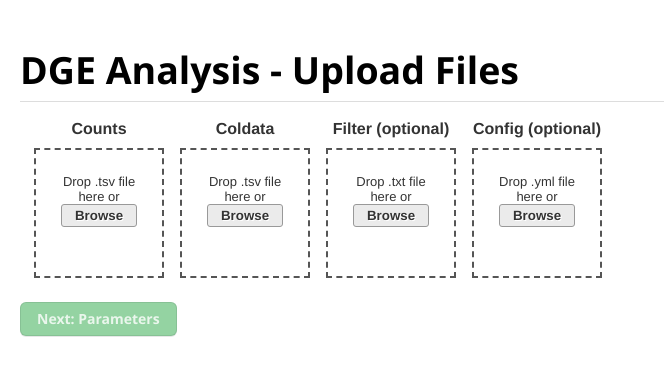
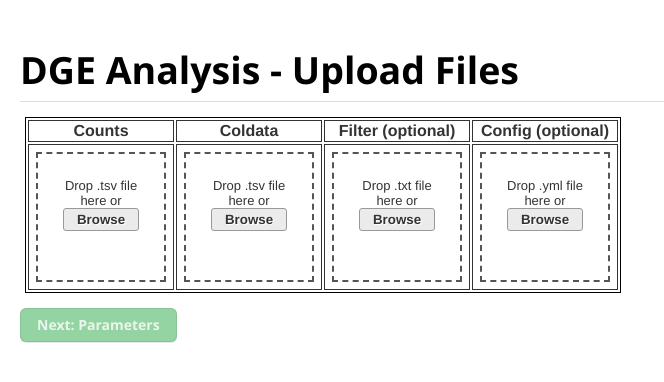
Before and after one commit to fogg-lab/gene-platform, a Flask app: template webapp/templates/uploads_form.html in a window 1280 px wide. Shown: the top 382 px of the page, without its empty margins (0-664 px from the left). Run offline with Flask 2, Linux system fonts and the light colour scheme; the template is opened without the code that fills it, so the values that code supplies are empty; parts of the project's set-up code (start-up, migrations or seed data) failed here and were passed over.

```diff
--- a/webapp/static/css/formatting.css
+++ b/webapp/static/css/formatting.css
@@ -276,6 +276,7 @@ pre {
 }
 
 table, th, td {
+	border: 1px solid;
 	margin: 5px;
 }
 
--- a/webapp/static/css/results_style.css
+++ b/webapp/static/css/results_style.css
@@ -55,6 +55,8 @@ html, body { width: 100%; height: 100%; margin: 0 auto; text-align: center; }
     min-width: 400px;
 }
 
+
 .header-table th {
     padding: 5px 10px;
+    border: none
 }
--- a/webapp/templates/uploads_form.html
+++ b/webapp/templates/uploads_form.html
@@ -5,7 +5,7 @@
 
 <input type="hidden" id="MAX_FILE_SIZE" name="MAX_FILE_SIZE" value="2000000000">
 
-<table>
+<table style="border: 1px solid black;">
 	<tr>
 		<th>Counts</th>
 		<th>Coldata</th>
```
